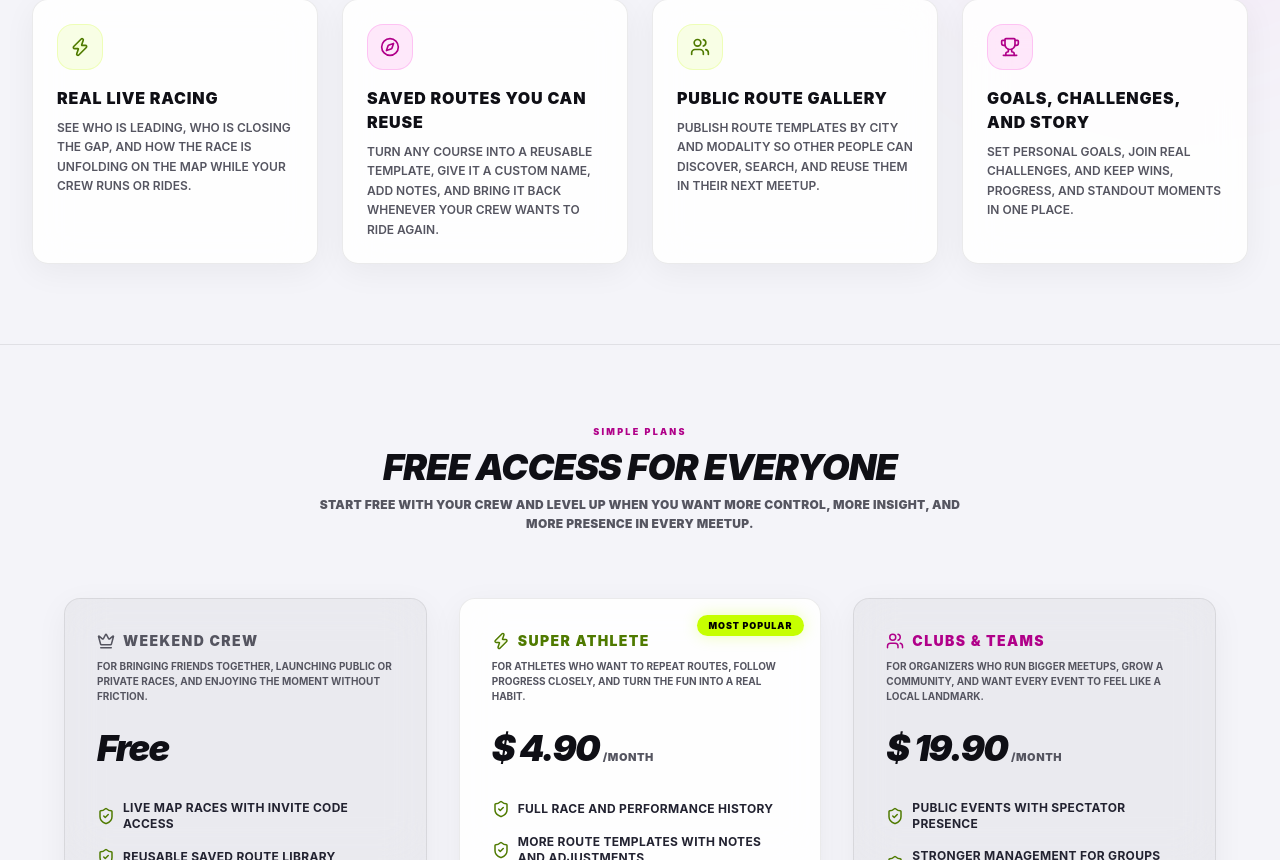
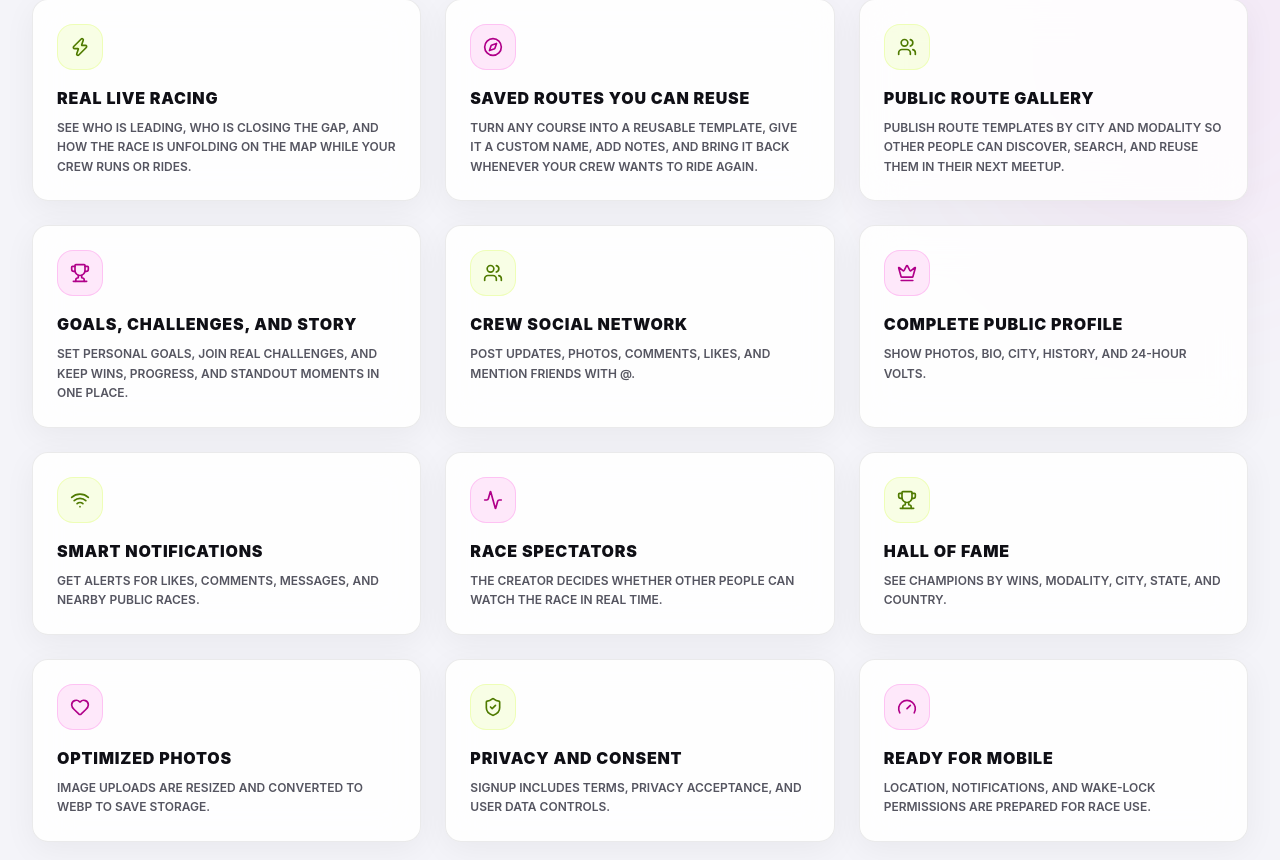
Before and after one commit to newtongomesdev/velozty, a React (Vite) app: page / in a window 1280 px wide. Shown: the part 1940-2800 px from the top of the page. Built offline with nearby package versions, Linux system fonts and the light colour scheme; no server answers.

Commit message:
Expand landing page feature coverage

```diff
--- a/src/routes/LandingPage.tsx
+++ b/src/routes/LandingPage.tsx
@@ -60,6 +60,24 @@ const translations = {
     feat3Desc: "Publique modelos por cidade e modalidade para outras pessoas encontrarem, pesquisarem e usarem no próximo encontro.",
     feat4Title: "Metas, Desafios e História",
     feat4Desc: "Crie metas pessoais, participe de desafios reais e guarde resultados, progresso e vitórias da turma no mesmo lugar.",
+    completeTitle: "Muito mais que marcar uma corrida",
+    completeSubtitle: "O Velozty junta corrida, amizade, comunidade e organização em um só lugar.",
+    complete1Title: "Rede social da turma",
+    complete1Desc: "Poste atualizações, fotos, comentários, curtidas e marque amigos com @.",
+    complete2Title: "Perfil público completo",
+    complete2Desc: "Mostre fotos, bio, cidade, histórico e Volts que duram 24 horas.",
+    complete3Title: "Notificações inteligentes",
+    complete3Desc: "Receba avisos sobre curtidas, comentários, mensagens e corridas públicas próximas.",
+    complete4Title: "Espectadores na corrida",
+    complete4Desc: "O criador decide se outras pessoas podem assistir à disputa em tempo real.",
+    complete5Title: "Hall da fama",
+    complete5Desc: "Veja campeões por quantidade de vitórias, modalidade, cidade, estado e país.",
+    complete6Title: "Fotos otimizadas",
+    complete6Desc: "Uploads de imagens são redimensionados e convertidos para WebP para economizar espaço.",
+    complete7Title: "Privacidade e LGPD",
+    complete7Desc: "Cadastro com aceite de termos, privacidade e controles de dados do usuário.",
+    complete8Title: "Pronto para celular",
+    complete8Desc: "Permissões de localização, notificações e tela ativa preparadas para uso durante a corrida.",
     pricingTitle: "Acesso Livre para Todos",
     simplePlans: "Planos simples",
     pricingSubtitle: "Comece de graça com a turma e evolua quando quiser mais controle, mais dados e mais presença nos encontros.",
@@ -144,6 +162,24 @@ const translations = {
     feat3Desc: "Publish route templates by city and modality so other people can discover, search, and reuse them in their next meetup.",
     feat4Title: "Goals, Challenges, and Story",
     feat4Desc: "Set personal goals, join real challenges, and keep wins, progress, and standout moments in one place.",
+    completeTitle: "More than setting up a race",
+    completeSubtitle: "Velozty brings racing, friendship, community, and organization into one place.",
+    complete1Title: "Crew social network",
+    complete1Desc: "Post updates, photos, comments, likes, and mention friends with @.",
+    complete2Title: "Complete public profile",
+    complete2Desc: "Show photos, bio, city, history, and 24-hour Volts.",
+    complete3Title: "Smart notifications",
+    complete3Desc: "Get alerts for likes, comments, messages, and nearby public races.",
+    complete4Title: "Race spectators",
+    complete4Desc: "The creator decides whether other people can watch the race in real time.",
+    complete5Title: "Hall of fame",
+    complete5Desc: "See champions by wins, modality, city, state, and country.",
+    complete6Title: "Optimized photos",
+    complete6Desc: "Image uploads are resized and converted to WebP to save storage.",
+    complete7Title: "Privacy and consent",
+    complete7Desc: "Signup includes terms, privacy acceptance, and user data controls.",
+    complete8Title: "Ready for mobile",
+    complete8Desc: "Location, notifications, and wake-lock permissions are prepared for race use.",
     pricingTitle: "Free Access for Everyone",
     simplePlans: "Simple plans",
     pricingSubtitle: "Start free with your crew and level up when you want more control, more insight, and more presence in every meetup.",
@@ -228,6 +264,24 @@ const translations = {
     feat3Desc: "Publica modelos por ciudad y modalidad para que otras personas los encuentren, los busquen y los reutilicen en su próximo encuentro.",
     feat4Title: "Metas, Desafíos e Historia",
     feat4Desc: "Crea metas personales, entra en desafíos reales y guarda victorias, progreso y momentos destacados en un solo lugar.",
+    completeTitle: "Mucho más que crear una carrera",
+    completeSubtitle: "Velozty reúne carrera, amistad, comunidad y organización en un solo lugar.",
+    complete1Title: "Red social del grupo",
+    complete1Desc: "Publica actualizaciones, fotos, comentarios, likes y menciona amigos con @.",
+    complete2Title: "Perfil público completo",
+    complete2Desc: "Muestra fotos, bio, ciudad, historial y Volts que duran 24 horas.",
+    complete3Title: "Notificaciones inteligentes",
+    complete3Desc: "Recibe avisos de likes, comentarios, mensajes y carreras públicas cercanas.",
+    complete4Title: "Espectadores en carrera",
+    complete4Desc: "El creador decide si otras personas pueden mirar la disputa en tiempo real.",
+    complete5Title: "Salón de la fama",
+    complete5Desc: "Mira campeones por victorias, modalidad, ciudad, estado y país.",
+    complete6Title: "Fotos optimizadas",
+    complete6Desc: "Las imágenes se redimensionan y se convierten a WebP para ahorrar espacio.",
+    complete7Title: "Privacidad y consentimiento",
+    complete7Desc: "El registro incluye aceptación de términos, privacidad y controles de datos.",
+    complete8Title: "Listo para móvil",
+    complete8Desc: "Permisos de ubicación, notificaciones y pantalla activa preparados para la carrera.",
     pricingTitle: "Acceso Libre para Todos",
     simplePlans: "Planes simples",
     pricingSubtitle: "Empieza gratis con tu grupo y sube de nivel cuando quieras más control, más datos y más presencia en cada encuentro.",
@@ -736,7 +790,7 @@ export const LandingPage: React.FC = () => {
         </div>
 
         {/* Feature Grid Chassis */}
-        <div className="grid grid-cols-1 md:grid-cols-2 lg:grid-cols-4 gap-6">
+        <div className="grid grid-cols-1 md:grid-cols-2 lg:grid-cols-3 gap-6">
 
           {/* Card Feature 1 */}
           <Card glow="volt" className="p-6 border border-white/10 hover:bg-white/5 transition-colors group">
@@ -773,6 +827,28 @@ export const LandingPage: React.FC = () => {
             <h3 className="text-base font-black uppercase tracking-wider text-white mb-2">{t.feat4Title}</h3>
             <p className="text-xs font-semibold text-mutedgray leading-relaxed uppercase">{t.feat4Desc}</p>
           </Card>
+
+          {[
+            { icon: Users, title: t.complete1Title, desc: t.complete1Desc, glow: "volt" as const, iconClass: "text-volt", bgClass: "bg-volt/10 border-volt/20" },
+            { icon: Crown, title: t.complete2Title, desc: t.complete2Desc, glow: "pink" as const, iconClass: "text-hyperpink", bgClass: "bg-hyperpink/10 border-hyperpink/20" },
+            { icon: Wifi, title: t.complete3Title, desc: t.complete3Desc, glow: "volt" as const, iconClass: "text-volt", bgClass: "bg-volt/10 border-volt/20" },
+            { icon: Activity, title: t.complete4Title, desc: t.complete4Desc, glow: "pink" as const, iconClass: "text-hyperpink", bgClass: "bg-hyperpink/10 border-hyperpink/20" },
+            { icon: Trophy, title: t.complete5Title, desc: t.complete5Desc, glow: "volt" as const, iconClass: "text-volt", bgClass: "bg-volt/10 border-volt/20" },
+            { icon: Heart, title: t.complete6Title, desc: t.complete6Desc, glow: "pink" as const, iconClass: "text-hyperpink", bgClass: "bg-hyperpink/10 border-hyperpink/20" },
+            { icon: ShieldCheck, title: t.complete7Title, desc: t.complete7Desc, glow: "volt" as const, iconClass: "text-volt", bgClass: "bg-volt/10 border-volt/20" },
+            { icon: Gauge, title: t.complete8Title, desc: t.complete8Desc, glow: "pink" as const, iconClass: "text-hyperpink", bgClass: "bg-hyperpink/10 border-hyperpink/20" },
+          ].map((item) => {
+            const Icon = item.icon;
+            return (
+              <Card key={item.title} glow={item.glow} className="p-6 border border-white/10 hover:bg-white/5 transition-colors group">
+                <div className={`${item.bgClass} border p-3 rounded-2xl w-fit mb-4 group-hover:scale-105 transition-transform`}>
+                  <Icon className={`h-5 w-5 ${item.iconClass}`} />
+                </div>
+                <h3 className="text-base font-black uppercase tracking-wider text-white mb-2">{item.title}</h3>
+                <p className="text-xs font-semibold text-mutedgray leading-relaxed uppercase">{item.desc}</p>
+              </Card>
+            );
+          })}
         </div>
       </section>
 
```
